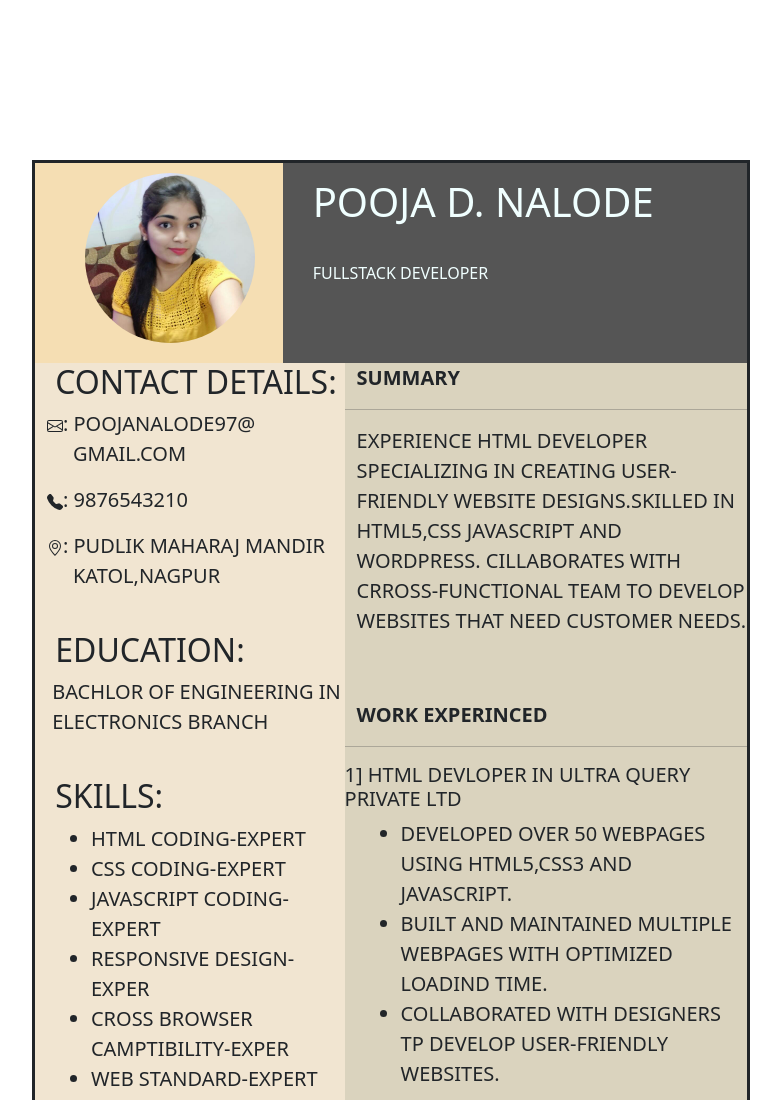
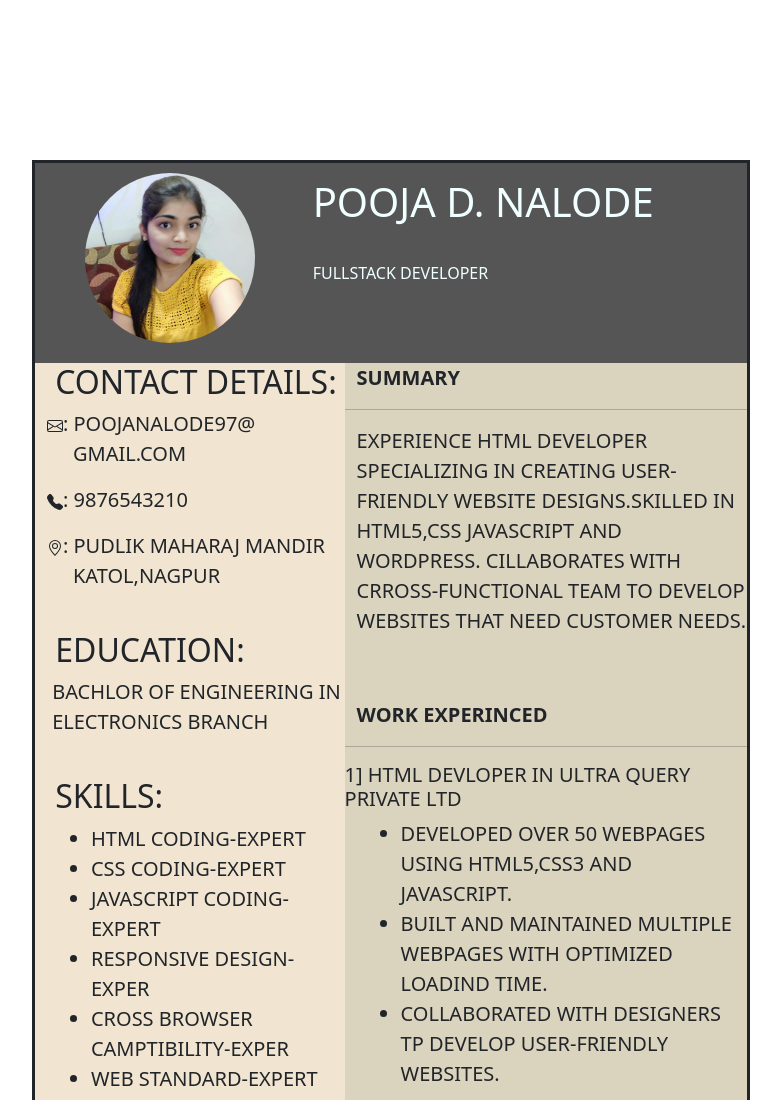
Before and after one commit to poojafullstackdeveloper/Poojahtml, a plain HTML site: page fullstackresume.html in a window 1280 px wide. Shown: the top 1100 px of the page, without its empty margins (249-1030 px from the left). Drawn offline with nearby package versions, Linux system fonts and the light colour scheme.

Commit message:
Add files via upload

```diff
--- a/fullstackresume.html
+++ b/fullstackresume.html
@@ -30,7 +30,7 @@
     .first-container {
 
         width: 100%;
-        background-color: wheat;
+        background-color: #555;
         display: flex;
         flex-direction: row;
 
```
